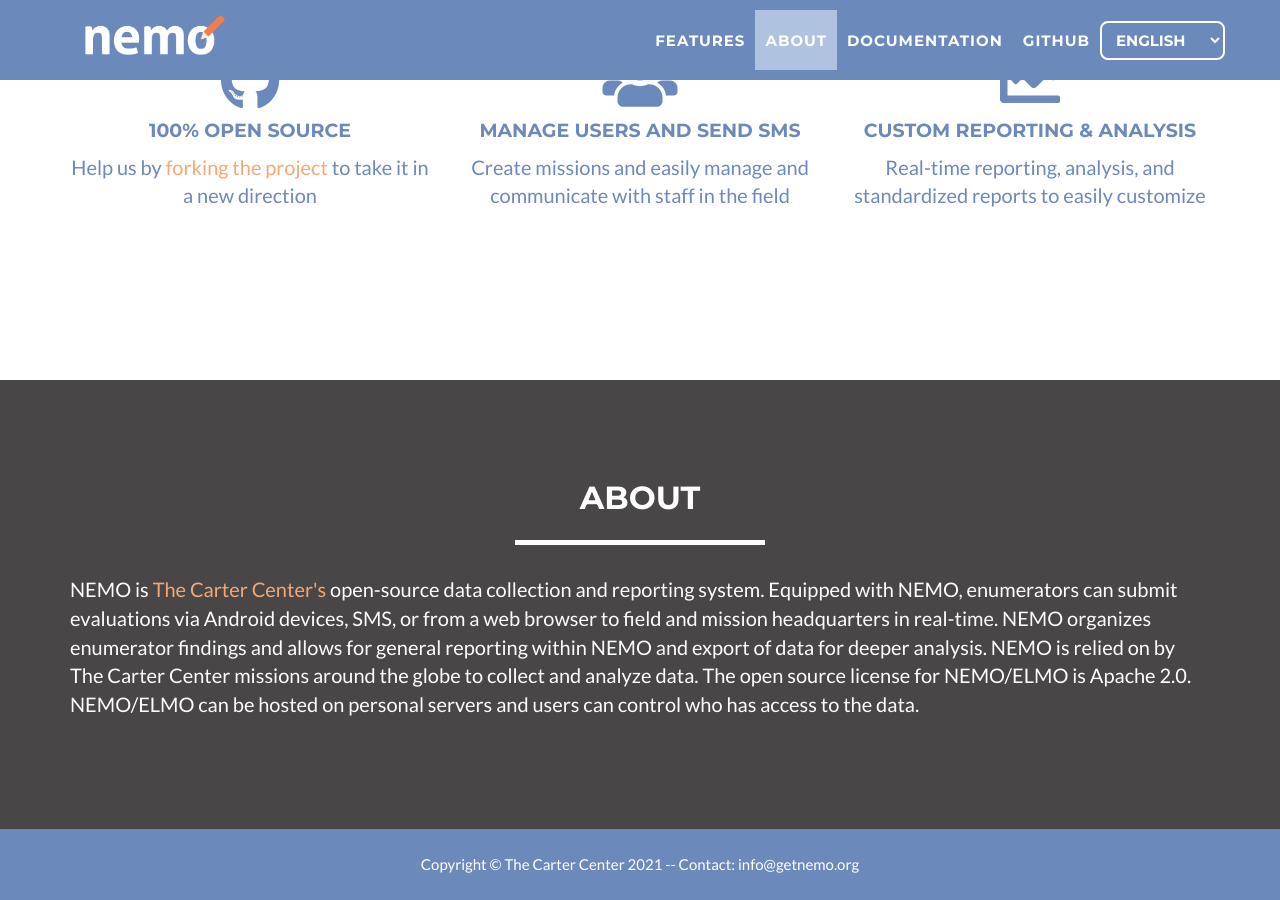
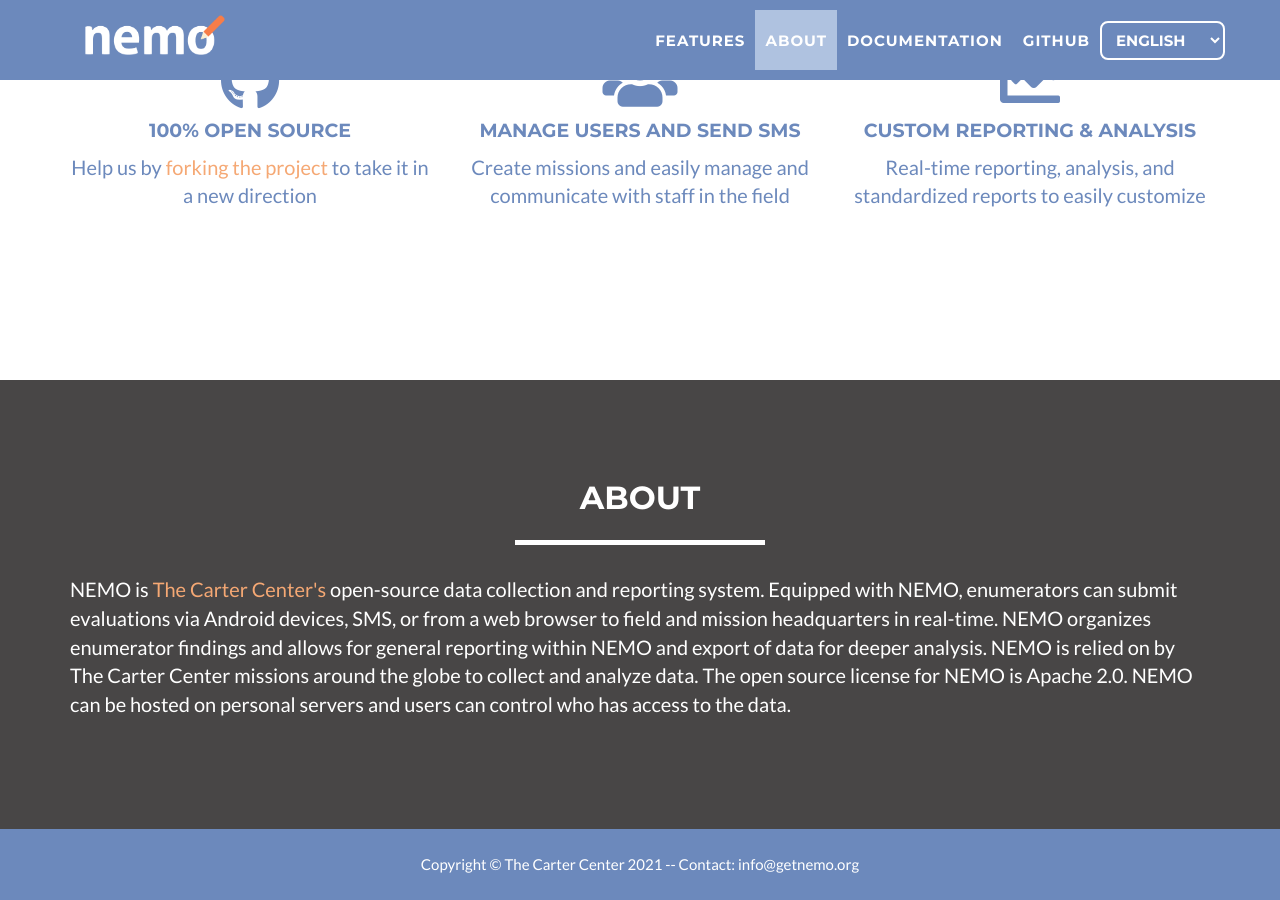
Before and after one commit to thecartercenter/getnemo.io, a Jekyll site: the page built from index.html, in a window 1280 px wide and 900 px high, scrolled down 1024 px. Built offline with Jekyll 4.4.1, drawn with Linux system fonts in a browser that asks for light colours; nearby versions of some CDN libraries.

Commit message:
Clean up references

```diff
--- a/_config.yml
+++ b/_config.yml
@@ -1,8 +1,8 @@
 # Site settings
-title: Elmo Nemo
-email: info@getelmo.org
-url: https://github.com/thecartercenter/elmo
-description: "ELMO NEMO data collection and analysis system"
+title: NEMO
+email: info@getnemo.org
+url: https://github.com/thecartercenter/nemo
+description: "NEMO data collection and analysis system"
 keywords: "ODK, SMS, Data collection, election, observation"
 meta_author: The Carter Center
 
--- a/_data/en.yml
+++ b/_data/en.yml
@@ -9,7 +9,7 @@ nav:
 header:
   intro: A Robust Mobile Data Collection & Analysis System
 about:
-  intro: NEMO is <a href="https://www.cartercenter.org/"> The Carter Center's</a> open-source data collection and reporting system. Equipped with NEMO, enumerators can submit evaluations via Android devices, SMS, or from a web browser to field and mission headquarters in real-time. NEMO organizes enumerator findings and allows for general reporting within NEMO and export of data for deeper analysis. NEMO is relied on by The Carter Center missions around the globe to collect and analyze data. The open source license for NEMO/ELMO is Apache 2.0. NEMO/ELMO can be hosted on personal servers and users can control who has access to the data.
+  intro: NEMO is <a href="https://www.cartercenter.org/"> The Carter Center's</a> open-source data collection and reporting system. Equipped with NEMO, enumerators can submit evaluations via Android devices, SMS, or from a web browser to field and mission headquarters in real-time. NEMO organizes enumerator findings and allows for general reporting within NEMO and export of data for deeper analysis. NEMO is relied on by The Carter Center missions around the globe to collect and analyze data. The open source license for NEMO is Apache 2.0. NEMO can be hosted on personal servers and users can control who has access to the data.
 features:
   - title: DESIGN COMPLEX FORMS
     icon: fas fa-cogs
@@ -22,7 +22,7 @@ features:
     description: Use many different languages and dialects
   - title: 100% OPEN SOURCE
     icon: fab fa-github
-    description: Help us by <a href="http://github.com/thecartercenter/elmo">forking the project</a>  to take it in a new direction
+    description: Help us by <a href="http://github.com/thecartercenter/nemo">forking the project</a>  to take it in a new direction
   - title: Manage Users and Send SMS
     icon: fas fa-users
     description: Create missions and easily manage and communicate with staff in the field
--- a/_includes/nav.html
+++ b/_includes/nav.html
@@ -31,7 +31,7 @@
                     <a href="http://elmo-nemo.readthedocs.io">{{ lang.nav.documentation }}</a>
                 </li>
                 <li>
-                    <a href="https://github.com/thecartercenter/elmo">{{ lang.nav.github }}</a>
+                    <a href="https://github.com/thecartercenter/nemo">{{ lang.nav.github }}</a>
                 </li>
 
                 <select class="select-language" id="select-language">
```
Also changed, not shown: 1 other file.
